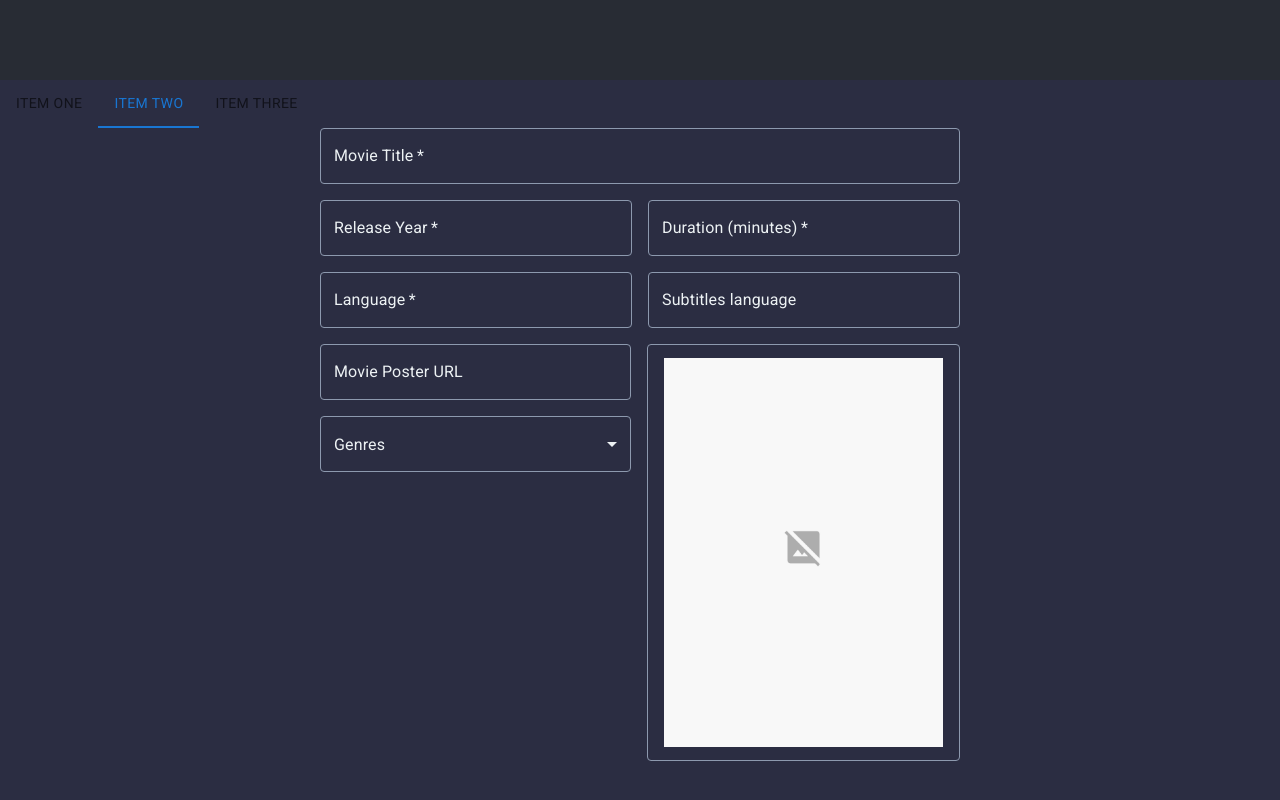
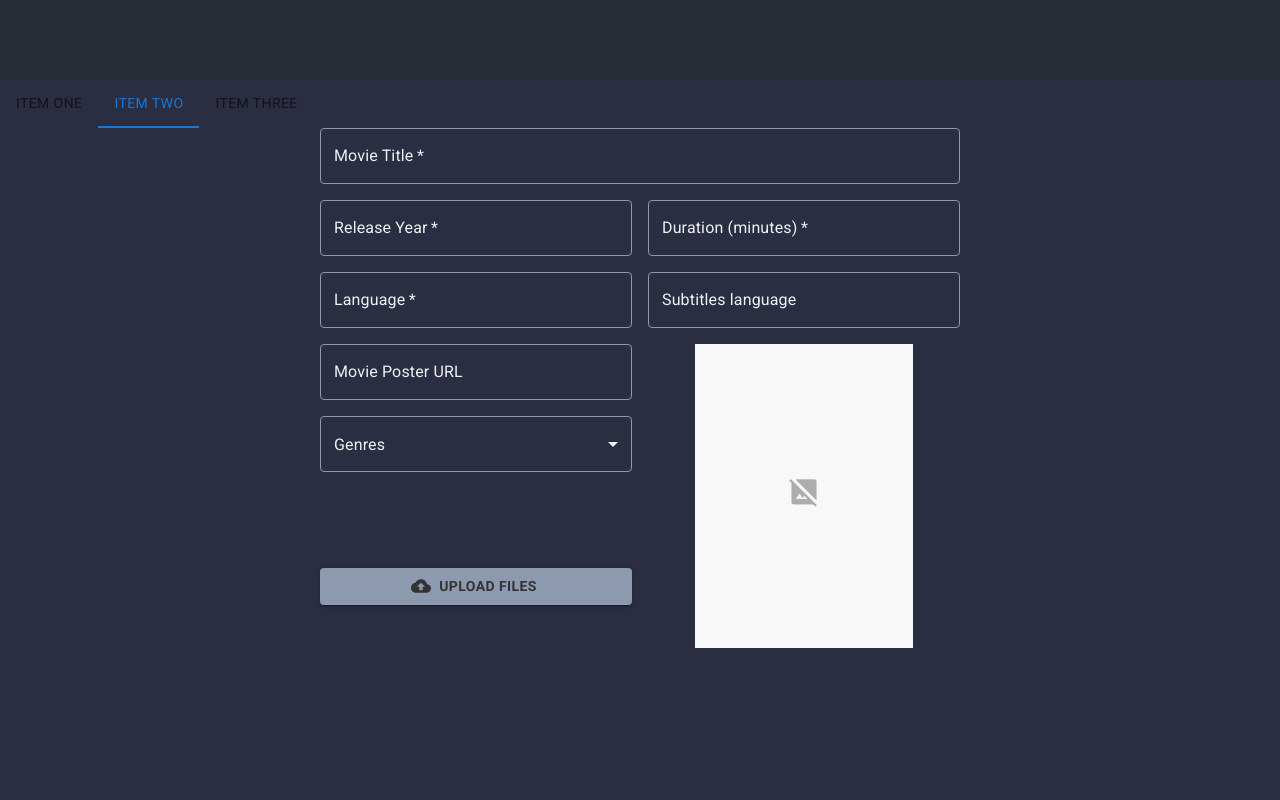
Before and after one commit to tom4sdvorak/movieden, a React (Create React App) app: page / in a window 1280 px wide. Both pictures are taken after a click on the tab "ITEM TWO". Built offline with nearby package versions, Linux system fonts and the light colour scheme.

Commit message:
Form post data

```diff
--- a/package.json
+++ b/package.json
@@ -6,7 +6,9 @@
     "@emotion/react": "^11.13.5",
     "@emotion/styled": "^11.13.5",
     "@fontsource/roboto": "^5.1.0",
-    "@mui/material": "^6.1.9",
+    "@mui/icons-material": "^6.1.10",
+    "@mui/lab": "^6.0.0-beta.18",
+    "@mui/material": "^6.1.10",
     "@testing-library/jest-dom": "^5.17.0",
     "@testing-library/react": "^13.4.0",
     "@testing-library/user-event": "^13.5.0",
--- a/src/components/addmovie.css
+++ b/src/components/addmovie.css
@@ -6,6 +6,10 @@ body {
     width: 100%;
     display: flex;
     justify-content: center;
+}
+
+.errorMessage {
+    color: var(--accent);
 }
 
 #form {
@@ -42,22 +46,23 @@ body {
 }
 
 #posterDiv {
-    border-color: var(--secondary);
-    border-style: solid;
-    border-width: 1px;
-    border-radius: 4px;
     aspect-ratio: 3/4;
     justify-content: center;
     display: flex;
+    align-items: flex-start;
 }
 
 #posterDiv img {
     object-fit: contain;
-    width: 90%;
+    width: 70%;
+}
+
+.Mui-focused fieldset {
+    border-color: var(--secondary) !important;
 }
 
 .MuiOutlinedInput-root fieldset {
-    border-color: var(--secondary) !important;
+    border-color: var(--secondary);
 }
 
 .MuiSelect-iconOutlined {
@@ -79,6 +84,16 @@ body {
     flex: 0;
 }
 
+.MuiButton-contained {
+    background-color: var(--secondary) !important;
+
+}
+
+.MuiButton-root {
+    color: var(--dark) !important;
+    font-weight: 700 !important;
+}
+
 @media screen and (max-width: 480px){
     #form {
         width: 100%;
--- a/src/components/addmovie.js
+++ b/src/components/addmovie.js
@@ -1,10 +1,13 @@
-import { Checkbox, FormControl, InputLabel, List, ListItem, ListItemText, MenuItem, OutlinedInput, Select, TextField } from '@mui/material';
+import { Button, Checkbox, FormControl, InputLabel, List, ListItem, ListItemText, MenuItem, OutlinedInput, Select, TextField } from '@mui/material';
 import '@fontsource/roboto/400.css';
+import '@fontsource/roboto/700.css';
 import '../App.css';
 import './addmovie.css';
 import { useState } from 'react';
 import React from 'react';
 import NoImage from '../assets/no-image.jpg';
+import CloudUploadIcon from '@mui/icons-material/CloudUpload';
+import LoadingButton from '@mui/lab/LoadingButton';
 
 const movieGenres = [
   "Action",
@@ -25,15 +28,38 @@ const movieGenres = [
 ];
 
 function AddMovie() {
-  const [movieTitle, setMovieTitle ] = useState("");
+  /*const [movieTitle, setMovieTitle ] = useState("");
   const [voLang, setVoLang ] = useState("");
   const [subLang, setSubLang ] = useState("");
   const [duration, setDuration ] = useState("");
   const [year, setYear ] = useState("");
   const [genres, setGenres ] = useState([]);
-  const [posterUrl, setPosterUrl ] = useState("");
+  const [posterUrl, setPosterUrl ] = useState("");*/
+  const [loading, setLoading] = useState(false);
+  const [error, setError] = useState("");
+  const thisYear = new Date().getFullYear();
 
-  const handleUrl = (e) => {
+  const [ formData, setFormData] = useState({
+    movieTitle: "",
+    voLang: "",
+    subLang: "",
+    duration: "",
+    year: "",
+    genres: [],
+    posterUrl: ""
+  });
+
+  const [ errorFields, setErrorFields] = useState({
+    movieTitle: false,
+    voLang: false,
+    subLang: false,
+    duration: false,
+    year: false,
+    genres: false,
+    posterUrl: false,
+  });
+
+  /*const handleUrl = (e) => {
     console.log(e);
     setPosterUrl(e.target.value);
   }
@@ -41,32 +67,91 @@ function AddMovie() {
   const handleGenres = (e) => {
     console.log(e);
     setGenres(typeof e.target.value === 'string' ? e.target.value.split(',') : e.target.value);
+  }*/
+
+  const handleChange = (event) => {
+    const { name, value } = event.target;
+    const newFormData = {...formData,[name]: value};
+    setFormData(newFormData);
+  }
+
+  const handleSubmit = async ()=>{
+    setLoading(true);
+    setError("");
+    const newErrorFields = {
+      movieTitle: false,
+      voLang: false,
+      subLang: false,
+      duration: false,
+      year: false,
+      genres: false,
+      posterUrl: false,
+    };
+
+    //Validation
+    if(formData.movieTitle.length < 1){
+      newErrorFields.movieTitle = true;
+    }
+    if(isNaN(parseInt(formData.year)) || parseInt(formData.year) < 1800 || parseInt(formData.year) > thisYear){
+      newErrorFields.year = true;
+    }
+    if(isNaN(parseInt(formData.duration)) || parseInt(formData.duration) < 1){
+      newErrorFields.duration = true;
+    }
+    if(formData.voLang.length < 1){
+      newErrorFields.voLang = true;
+    }
+    setErrorFields(newErrorFields);
+
+    if(Object.values(newErrorFields).some(value => value === true)){
+      setLoading(false);
+      return;
+    }
+    else{
+      const dataToSend = JSON.stringify(formData);
+      try {
+        const response = await fetch("https://full-stack-project2.vercel.app/api/add", {
+          body: dataToSend,
+          method: "POST",
+        });
+        const data = await response.json();
+        setLoading(false);
+        if(!response.ok){
+          setError(data.message);
+        }
+      }
+      catch (e) {
+        setError(e.message);
+        setLoading(false);
+      }
+    }
   }
 
   return (
     <div id='addMovie'>
         <FormControl id="form" variant="outlined">
           <div className="formContainers">
-            <TextField slotProps={{ input: { className: "inputs" }, inputLabel: { className: "labels" } }} className="fields" label="Movie Title" value={movieTitle} variant="outlined" type="text" onChange={(e)=>setMovieTitle(e.target.value)} required />
+            <TextField error={errorFields.movieTitle} helperText={errorFields.movieTitle ? "Title is required" : ''} name="movieTitle" slotProps={{ input: { className: "inputs" }, inputLabel: { className: "labels" } }} className="fields" label="Movie Title" value={formData.movieTitle} variant="outlined" type="text" onChange={handleChange} required />
           </div>
           <div className="formContainers">
-            <TextField slotProps={{ input: { className: "inputs" }, inputLabel: { className: "labels" } }} className="fields" label="Release Year" value={year} variant="outlined" type="number" onChange={(e)=>setYear(e.target.value)} required />
-            <TextField slotProps={{ input: { className: "inputs" }, inputLabel: { className: "labels" } }} className="fields" label="Duration (minutes)" value={duration} variant="outlined" type="number" onChange={(e)=>setDuration(e.target.value)} required />
+            <TextField error={errorFields.year} helperText={errorFields.year ? "Year must be between 1800 and"+thisYear : ''} name="year" slotProps={{ input: { className: "inputs" }, inputLabel: { className: "labels" } }} className="fields" label="Release Year" value={formData.year} variant="outlined" type="number" onChange={handleChange} required />
+            <TextField error={errorFields.duration} helperText={errorFields.duration ? "Duration must be a number" : ''} name="duration" slotProps={{ input: { className: "inputs" }, inputLabel: { className: "labels" } }} className="fields" label="Duration (minutes)" value={formData.duration} variant="outlined" type="number" onChange={handleChange} required />
           </div>
           <div className="formContainers">
-            <TextField slotProps={{ input: { className: "inputs" }, inputLabel: { className: "labels" } }} className="fields" label="Language" variant="outlined" value={voLang} type="text" onChange={(e)=>setVoLang(e.target.value)} required />
-            <TextField slotProps={{ input: { className: "inputs" }, inputLabel: { className: "labels" } }} className="fields" label="Subtitles language" variant="outlined" value={subLang} type="text" onChange={(e)=>setSubLang(e.target.value)} />
+            <TextField error={errorFields.voLang} helperText={errorFields.voLang ? "Language is required" : ''} name="voLang" slotProps={{ input: { className: "inputs" }, inputLabel: { className: "labels" } }} className="fields" label="Language" variant="outlined" value={formData.voLang} type="text" onChange={handleChange} required />
+            <TextField name="subLang" slotProps={{ input: { className: "inputs" }, inputLabel: { className: "labels" } }} className="fields" label="Subtitles language" variant="outlined" value={formData.subLang} type="text" onChange={handleChange} />
           </div>
           <div className="formContainers">
             <div className="fields" id="sideFields">
-              <TextField slotProps={{ input: { className: "inputs" }, inputLabel: { className: "labels" } }} className="fields" label="Movie Poster URL" variant="outlined" value={posterUrl} type="text" onChange={handleUrl} />
+              <TextField name="posterUrl" slotProps={{ input: { className: "inputs" }, inputLabel: { className: "labels" } }} className="fields" label="Movie Poster URL" variant="outlined" value={formData.posterUrl} type="text" onChange={handleChange} />
               <FormControl style={{flexDirection: "row"}} variant="outlined">
               <Select
                 multiple
                 displayEmpty
                 className="fields"
-                value={genres}
-                onChange={handleGenres}
+                name="genres"
+                value={formData.genres}
+                onChange={handleChange}
                 input={<OutlinedInput />}
                 label="Genres"
                 renderValue={(selected)=> "Genres"}
@@ -77,14 +162,14 @@ function AddMovie() {
                 </MenuItem>
                 {movieGenres.map((genre) => (
                   <MenuItem key={genre} value={genre}>
-                    <Checkbox checked={genres.includes(genre)} />
+                    <Checkbox checked={formData.genres.includes(genre)} />
                     <ListItemText primary={genre} />
                   </MenuItem>
                 ))}
               </Select>
               </FormControl>
               <List dense={true} className="fields">
-                  {genres.map((genre) => (
+                  {formData.genres.map((genre) => (
                     <ListItem key={genre}>
                       <ListItemText
                         primary={genre}
@@ -92,8 +177,20 @@ function AddMovie() {
                     </ListItem>
                   ))}
               </List>
+              <p className="errorMessage">{error}</p>
+              <LoadingButton
+                component="label"
+                variant="contained"
+                startIcon={<CloudUploadIcon />}
+                onClick={handleSubmit}
+                loading={loading}
+                loadingPosition="start"
+                fullWidth={true}
+              >
+                Upload files
+              </LoadingButton>
             </div>
-            <div id="posterDiv" className="fields"><img src={posterUrl !== "" ? posterUrl : NoImage} alt="Poster" /></div>
+            <div id="posterDiv" className="fields"><img src={formData.posterUrl !== "" ? formData.posterUrl : NoImage} alt="Poster" /></div>
           </div>
         </FormControl>
     </div>
```
Also changed, not shown: 1 other file (tests, documents, lock files or other folders).
